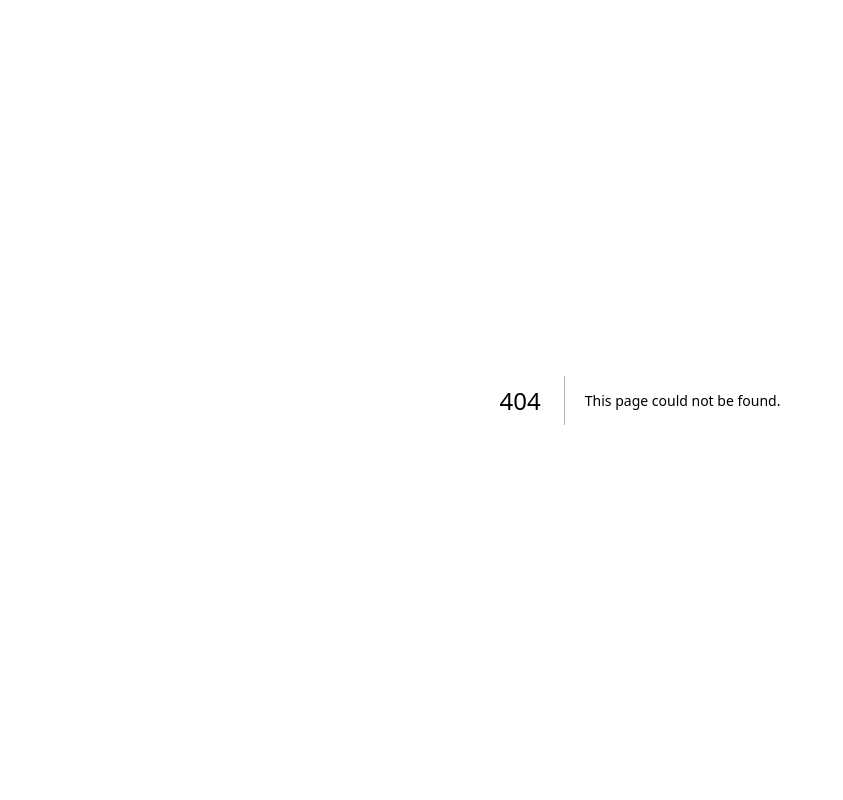
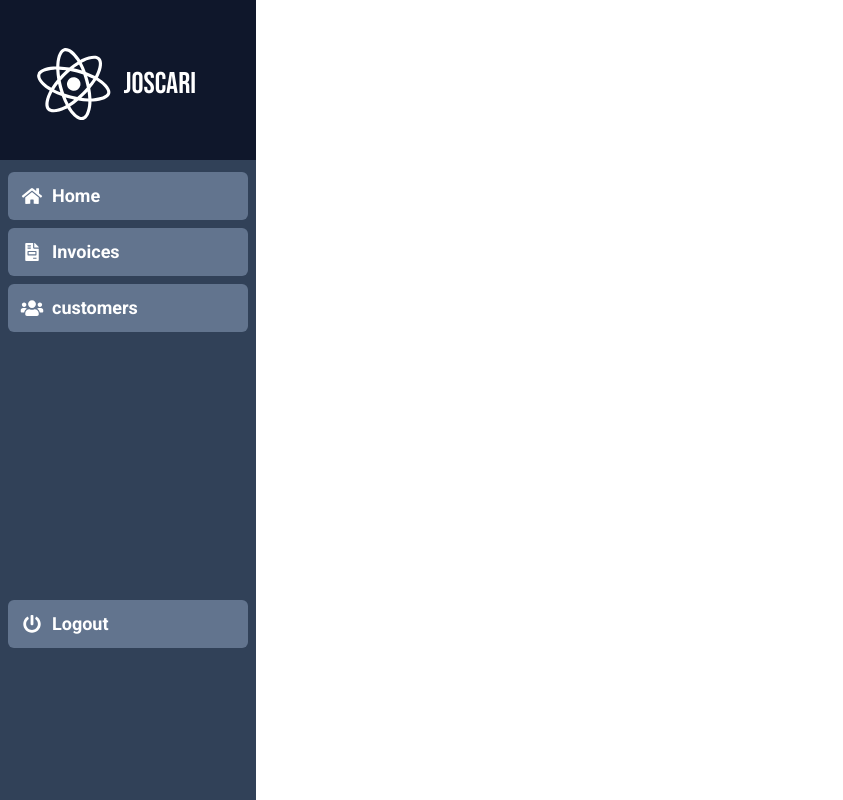
Before and after one commit to JosCariDe/dashboard-next, a Next.js app: page /dashboard in a window 1280 px wide. Before the commit this address had no page. Shown: the whole page, without its empty margins (0-843 px from the left). Built offline with nearby package versions, Linux system fonts and the light colour scheme.

Commit message:
feat/Aside del dashboard creado, falta definir las rutas

```diff
--- /dev/null
+++ b/app/dashboard/page.tsx
@@ -0,0 +1,46 @@
+import Logo from '../components/Logo'
+import { FaFileInvoice, FaHome, FaPowerOff, FaUsers } from 'react-icons/fa'
+
+const Dashboard = () => {
+  return (
+    <div className='flex h-screen flex-col md:flex-row md:overflow-hidden'>
+        <aside className='w-full flex-none md:w-64 bg-slate-700'>
+            <div>
+                <a href="#" className='mb-2 flex h-20 items-end justify-start bg-slate-900 p-4 md:h-40'>
+                    <div className='ml-5 mb-5 w-32 text-white md:w-40'>
+                        <Logo/>
+                    </div>
+                </a>
+
+                <div className='flex grow flex-row content-between space-x-2 md:flex-col md:space-x-0 md:space-y-65 md:h-[100%]'>
+                    <a href="/dashboard" className='flex mx-2 my-1 h-[48px] grow items-center justify-center gap-2 rounded-md bg-slate-500 p-3 text-lg text-white font-bold hover:bg-slate-400 hover:text-white md:flex-none md:justify-start md:p-2 md:px-3'>
+                        <FaHome className='w-6'/>
+                        <p className='hidden md:block'>Home</p>
+                    </a>
+
+                    <a href="/invoices" className='flex mx-2 my-1 h-[48px] grow items-center justify-center gap-2 rounded-md bg-slate-500 p-3 text-lg text-white font-bold hover:bg-slate-400 hover:text-white md:flex-none md:justify-start md:p-2 md:px-3'>
+                        <FaFileInvoice className='w-6'/>
+                        <p className='hidden md:block'>Invoices</p>
+                    </a>
+
+                    <a href="/customers" className='flex mx-2 my-1 h-[48px] grow items-center justify-center gap-2 rounded-md bg-slate-500 p-3 text-lg text-white font-bold hover:bg-slate-400 hover:text-white md:flex-none md:justify-start md:p-2 md:px-3'>
+                        <FaUsers className='w-6'/>
+                        <p className='hidden md:block'>customers</p>
+                    </a>
+
+                    <div className='hidden h-full w-full grow md:block'></div>
+
+                    <a href="/" className='flex mx-2 my-1 h-[48px] grow items-center justify-center gap-2 rounded-md bg-slate-500 p-3 text-lg text-white font-bold hover:bg-slate-400 hover:text-white md:flex-none md:justify-start md:p-2 md:px-3'>
+                        <FaPowerOff className='w-6'/>
+                        <p className='hidden md:block'>Logout</p>
+                    </a>
+                </div>
+
+
+            </div>
+        </aside>
+    </div>
+  )
+}
+
+export default Dashboard
--- a/app/modulo-1/page.tsx
+++ /dev/null
@@ -1,15 +0,0 @@
-import React from 'react';
-
-const Modulo1 =  () => {
-
-    return (
-        <div>
-            <h1>
-                Modulo 1
-            </h1>
-        </div>
-    )
-
-}
-
-export default Modulo1;
--- a/app/modulo-2/modulo.tsx
+++ /dev/null
@@ -1,13 +0,0 @@
-import React from 'react';
-
-const Modulo2 =  () => {
-
-    return (
-        <div>
-            <h1>
-                Modulo 2
-            </h1>
-        </div>
-    )
-
-}
```
Also changed, not shown: 1 other file (tests, documents, lock files or other folders).
